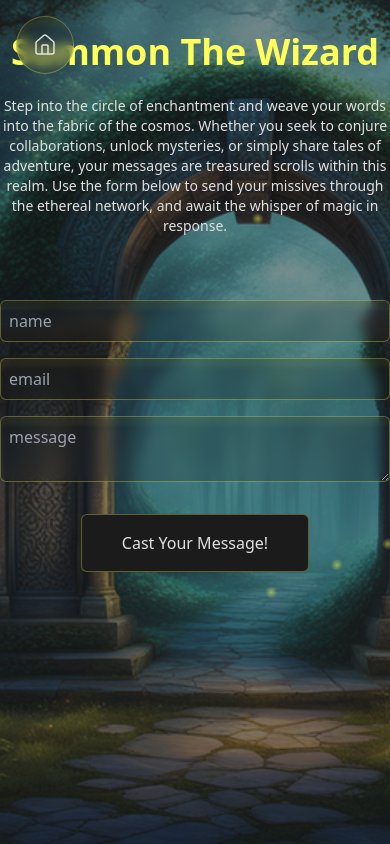
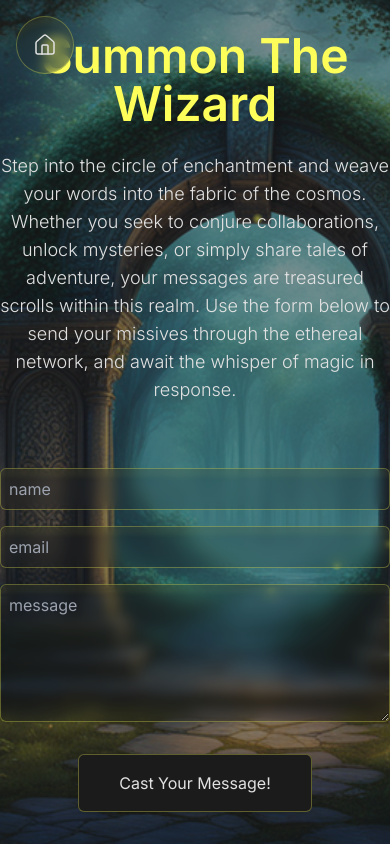
Before and after one commit to amitamrutiya/profilepalette, a Next.js app: page /contact in a window 390 px wide. Built offline with nearby package versions, Linux system fonts and the light colour scheme.

Commit message:
send email functionlity
Signed-off-by: amitamrutiya2210 <amitamrutiya2210@gmail.com>

```diff
--- a/src/app/contact/page.tsx
+++ b/src/app/contact/page.tsx
@@ -17,12 +17,12 @@ export default function Contact() {
         className="-z-50 fixed top-0 left-0 w-full h-full object-cover object-center opacity-50"
       />
 
-      <article className="relative w-full flex flex-col items-center justify-center py-8 sm:py-0 space-y-8">
+      <article className="relative w-full h-screen flex flex-col items-center justify-center py-8 sm:py-0 space-y-8">
         <div className="flex flex-col items-center justify-center space-y-6 w-full sm:w-3/4">
-          <h1 className="text-accent font-semibold text-center text-4xl capitalize">
+          <h1 className="text-accent font-semibold text-center text-5xl capitalize">
             summon the wizard
           </h1>
-          <p className="text-center font-light text-sm xs:text-base">
+          <p className="text-center font-light text-lg xs:text-base">
             Step into the circle of enchantment and weave your words into the
             fabric of the cosmos. Whether you seek to conjure collaborations,
             unlock mysteries, or simply share tales of adventure, your messages
--- a/src/app/layout.tsx
+++ b/src/app/layout.tsx
@@ -19,7 +19,7 @@ export default function RootLayout({
 }>) {
   return (
     <html lang="en">
-      <body className={clsx(inter.variable, "bg-background text-foreground")}>
+      <body className={clsx(inter.variable, "bg-background text-foreground font-inter")}>
         <HomeBtn />
         {children}
         <FireFliesBackground />
--- a/src/components/contact/Form.tsx
+++ b/src/components/contact/Form.tsx
@@ -27,17 +27,42 @@ export default function Form() {
   const [errors, setErrors] = useState({ message: "" });
 
   const sendEmail = (params: any) => {
+    console.log("params", params);
     const toastId = toast.loading("Sending your message, please wait...");
-
-    toast.info(
-      "Form submissions are demo-only here. Please checkout the final code repo to enable it. If you want to connect you can reach out to me via codebucks27@gmail.com.",
-      {
-        id: toastId,
-      }
-    );
+    emailjs
+      .send(
+        process.env.NEXT_PUBLIC_SERVICE_ID!,
+        process.env.NEXT_PUBLIC_TEMPLATE_ID!,
+        params,
+        {
+          publicKey: process.env.NEXT_PUBLIC_PUBLIC_KEY!,
+          limitRate: {
+            throttle: 10000, // you can not send more then 1 email per 5 seconds
+          },
+        }
+      )
+      .then(
+        () => {
+          toast.success(
+            "I have received your message, I will get back to you soon!",
+            {
+              id: toastId,
+            }
+          );
+        },
+        (error) => {
+          console.log("error", error);
+          toast.error(
+            "There was an error sending your message, please try again later!",
+            {
+              id: toastId,
+            }
+          );
+        }
+      );
   };
 
-  const onSubmit = (data: any) => {
+  const onSubmit = () => {
     event!.preventDefault();
 
     if (!name || !email || !message) {
@@ -56,13 +81,17 @@ export default function Form() {
     }
 
     const templateParams = {
-      to_name: "CodeBucks",
-      from_name: data.name,
-      reply_to: data.email,
-      message: data.message,
+      to_name: "Amit Amrutiya",
+      from_name: name,
+      reply_to: email,
+      message: message,
     };
 
     sendEmail(templateParams);
+
+    setName("");
+    setEmail("");
+    setMessage("");
   };
 
   return (
@@ -73,7 +102,7 @@ export default function Form() {
         initial="hidden"
         animate="show"
         onSubmit={onSubmit}
-        className="max-w-md w-full flex flex-col items-center justify-center space-y-4"
+        className="max-w-lg w-full flex flex-col items-center justify-center space-y-4"
       >
         <motion.input
           variants={item}
@@ -94,6 +123,8 @@ export default function Form() {
         <motion.textarea
           variants={item}
           placeholder="message"
+          rows={5}
+          value={message}
           onChange={(e) => setMessage(e.target.value)}
           className="w-full p-2 rounded-md shadow-lg text-foreground focus:outline-none focus:ring-2 focus:ring-accent/50 custom-bg"
         />
```
